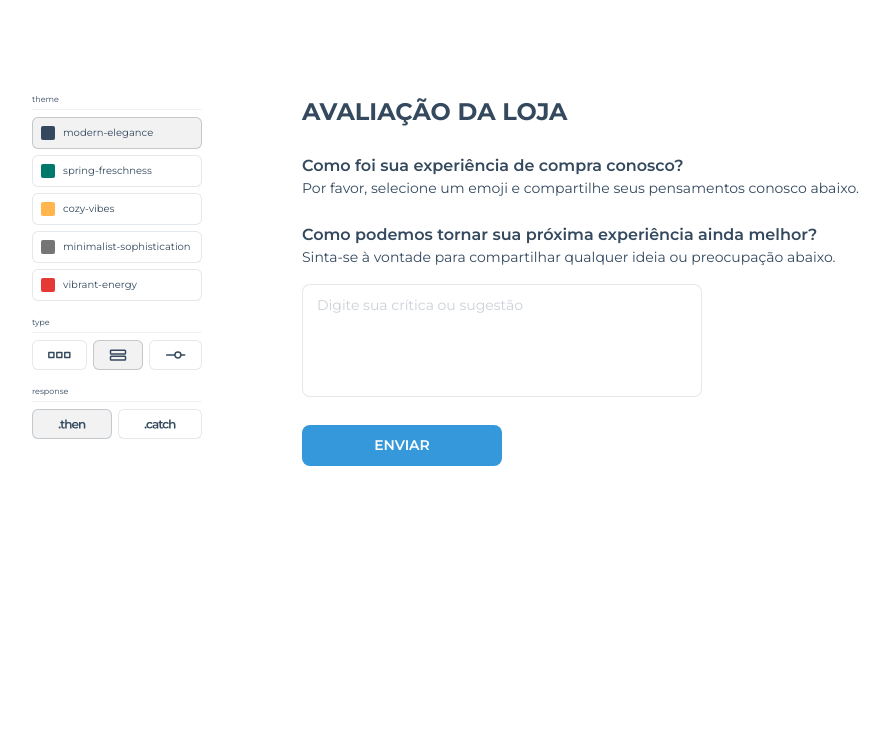
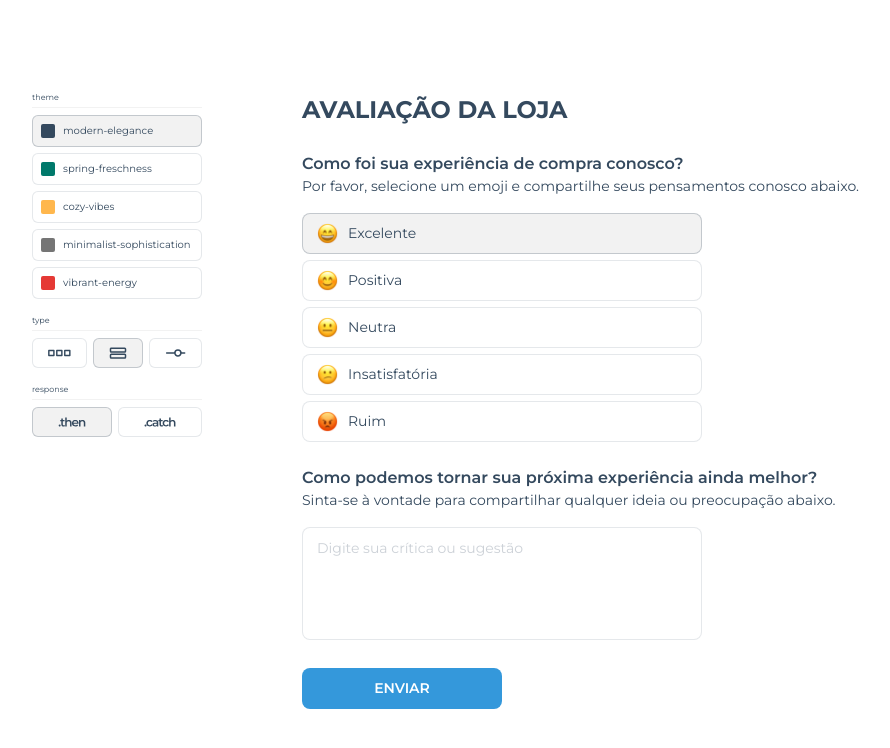
Before and after one commit to rafaelvieiracosta/store-reviews-form, a Vue app: page / in a window 1280 px wide. Shown: the top 748 px of the page, without its empty margins (188-1078 px from the left). Built offline with nearby package versions, Linux system fonts and the light colour scheme.

Commit message:
feat: rating and exchange system between the two types

```diff
--- a/src/components/Form/TheForm.vue
+++ b/src/components/Form/TheForm.vue
@@ -5,6 +5,10 @@
       <FormQuestionDescription>
         Por favor, selecione um emoji e compartilhe seus pensamentos conosco abaixo.
       </FormQuestionDescription>
+
+      <Transition mode="out-in">
+        <component :is="is" />
+      </Transition>
     </FormQuestion>
 
     <FormQuestion>
@@ -28,4 +32,36 @@ import FormQuestionTitle from './FormQuestionTitle.vue'
 import FormQuestionDescription from './FormQuestionDescription.vue'
 import FormTextarea from './FormTextarea.vue'
 import FormButton from './FormButton.vue'
+
+import FormRatingRow from './FormRatingRow.vue'
+import FormRatingList from './FormRatingList.vue'
+
+import { computed } from 'vue'
+import { useSettingStore } from '@/stores/settings'
+
+const store = useSettingStore()
+
+const activedType = computed(() => {
+  return store.defType
+})
+const is = computed(() => {
+  const types = {
+    list: FormRatingList,
+    row: FormRatingRow
+  }
+
+  return types[activedType.value]
+})
 </script>
+
+<style>
+.v-enter-active,
+.v-leave-active {
+  transition: opacity 0.5s ease;
+}
+
+.v-enter-from,
+.v-leave-to {
+  opacity: 0;
+}
+</style>
```
